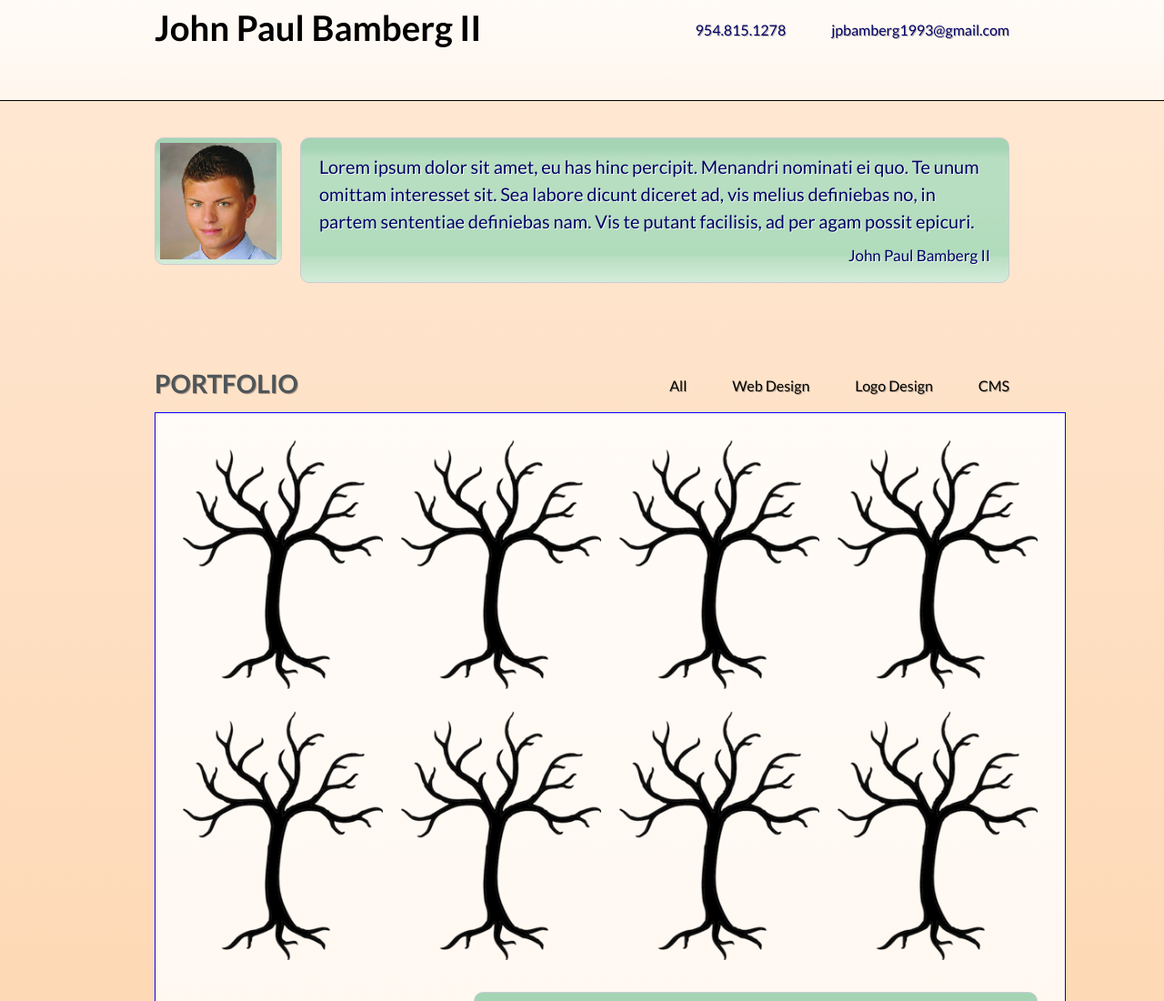
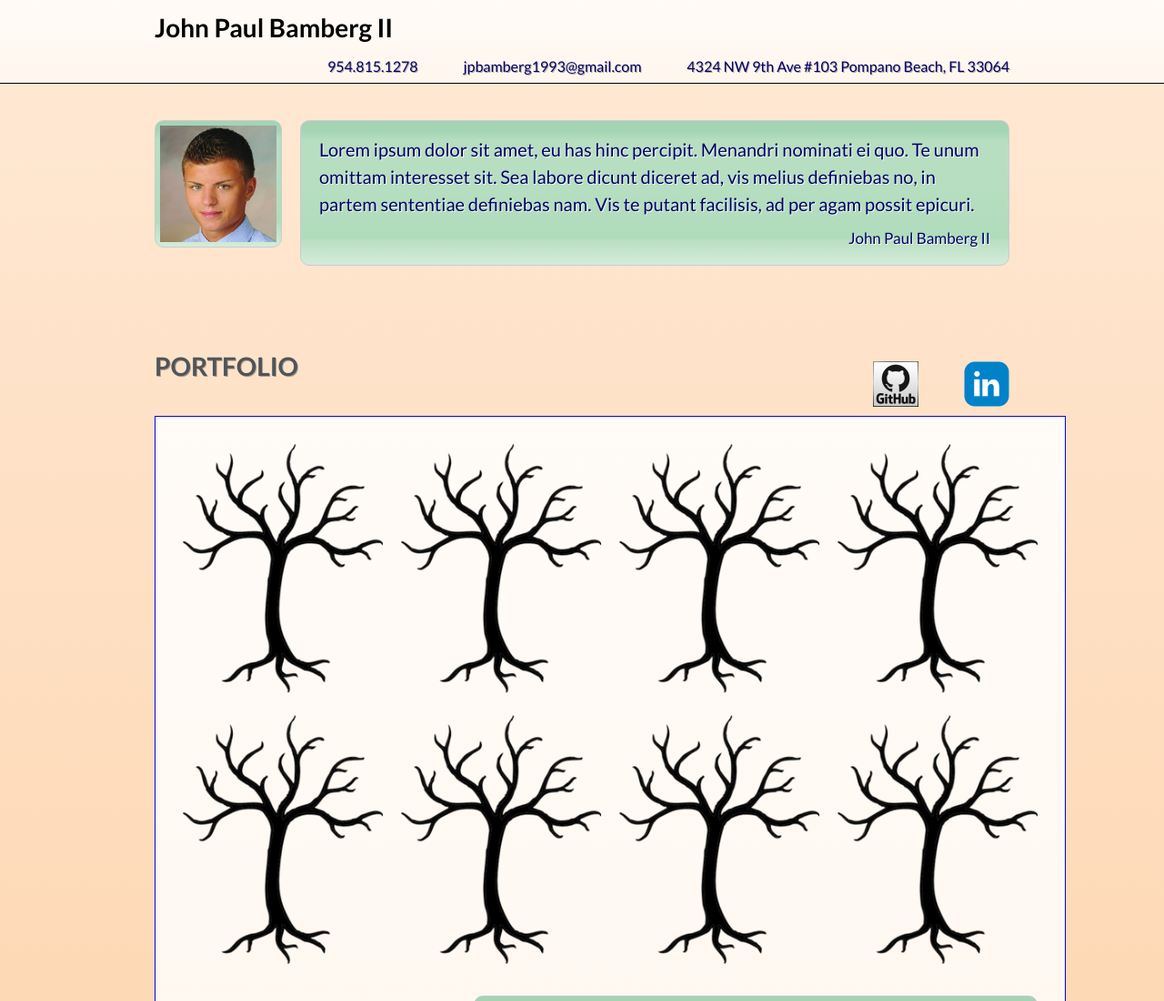
Before and after one commit to jpbamberg1993/professional_portfolio, a plain HTML site: page index.html in a window 1280 px wide. Shown: the top 1100 px of the page at 91% size. Drawn offline with nearby package versions, Linux system fonts and the light colour scheme.

Commit message:
social media buttons and correct commit

```diff
--- a/css/style.css
+++ b/css/style.css
@@ -97,11 +97,11 @@ a:hover {
   filter: progid:DXImageTransform.Microsoft.gradient( startColorstr='#fffbf7', endColorstr='#fff6ed',GradientType=0 ); /* IE6-9 */
   border-bottom: 1px solid black;
 }
-#logo a {
+#logo {
   float: left;
   color: black;
-  font-size: 1.2em;  /* Permalink - use to edit and share this gradient: http://colorzilla.com/gradient-editor/#eae7f7+17,eae7f7+85,f6f6fc+100 */
-  height: 100px;
+  font-size: 2em;  /* Permalink - use to edit and share this gradient: http://colorzilla.com/gradient-editor/#eae7f7+17,eae7f7+85,f6f6fc+100 */
+  height: 30px;
 }
 .navigation {
   float: right;
--- a/index.html
+++ b/index.html
@@ -17,13 +17,12 @@
   <body>
     <div id="header">
       <div class="container">
-        <h1 id="logo"><a href="#">John Paul Bamberg II</a></h1>
+        <h1 id="logo">John Paul Bamberg II</h1>
         <ul class="navigation">
           <li>954.815.1278</li>
           <li>jpbamberg1993@gmail.com</li>
-<!--           <li>About</li>
-          <li>Contact</li>
- -->        </ul>
+          <li>4324 NW 9th Ave #103 Pompano Beach, FL 33064</li>
+        </ul>
       </div>
     </div>
 
@@ -47,10 +46,8 @@
       <div class="container">
         <h2>Portfolio</h2>
         <ul class="navigation">
-          <li class="active"><a href="#">All</a></li>
-          <li><a href="#">Web Design</a></li>
-          <li><a href="#">Logo Design</a></li>
-          <li><a href="#">CMS</a></li>
+          <li><a href="https://github.com/jpbamberg1993"><img src="images/icon_github.png" alt="personal git hub link" height="50px" width="50px"></a></li>
+          <li><a href="https://www.linkedin.com/profile/view?id=AAIAABlkwWYBwY1OTgJyB6ekhwKWODdiZC2aQRA&trk=nav_responsive_tab_profile"><img src="images/linkedin.png" alt="personal linkedin profile" height="50px" width="50px"></a></li>
         </ul>
         <div class="portfolio-box">
           <ul class="row">
```
